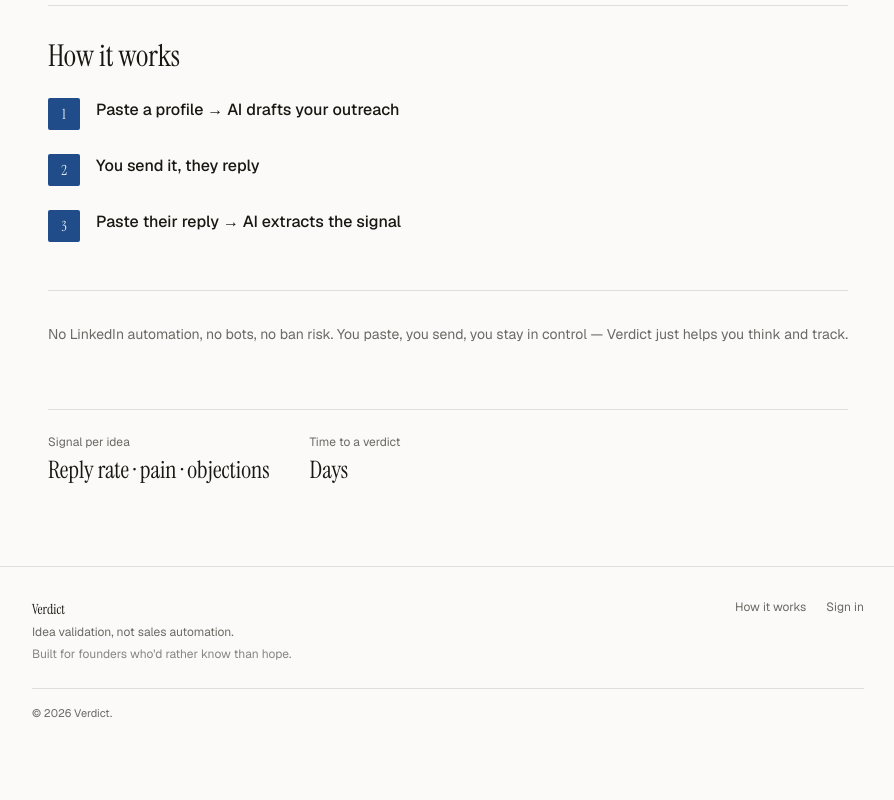
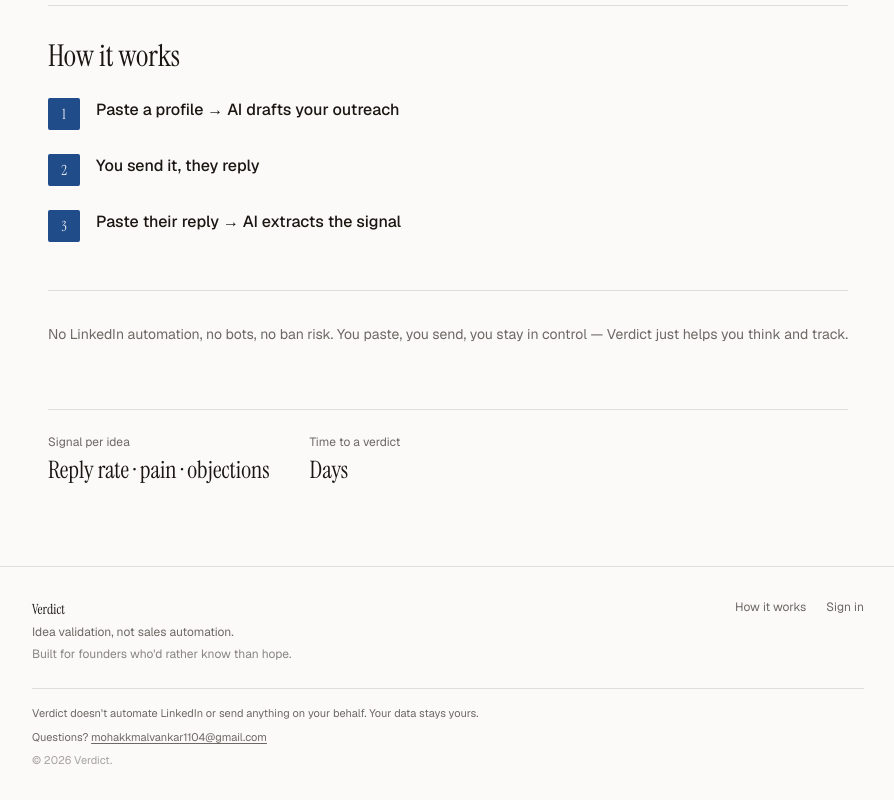
Before and after one commit to mohakkm/Mark-1, a Next.js app: page / in a window 1280 px wide. Shown: the part 609-1409 px from the top of the page, without its empty margins (192-1086 px from the left). Before the commit the page ends 1363 px from the top, so only its background shows below. Built offline with nearby package versions, Linux system fonts and the light colour scheme; no server answers.

Commit message:
random commit 1

```diff
--- a/src/components/site-footer.tsx
+++ b/src/components/site-footer.tsx
@@ -42,9 +42,21 @@ export function SiteFooter({ links }: SiteFooterProps) {
           )}
         </div>
 
-        <p className="mt-6 border-t border-border pt-4 text-[11px] text-muted-foreground">
-          © 2026 Verdict.
-        </p>
+        <div className="mt-6 border-t border-border pt-4 space-y-1.5">
+          <p className="text-[11px] leading-relaxed text-muted-foreground">
+            Verdict doesn&apos;t automate LinkedIn or send anything on your behalf. Your data stays yours.
+          </p>
+          <p className="text-[11px] text-muted-foreground">
+            Questions?{" "}
+            <a
+              href="mailto:mohakkmalvankar1104@gmail.com"
+              className="underline underline-offset-2 transition-colors hover:text-foreground"
+            >
+              mohakkmalvankar1104@gmail.com
+            </a>
+          </p>
+          <p className="text-[11px] text-muted-foreground/60">© 2026 Verdict.</p>
+        </div>
       </div>
     </footer>
   );
```
Also changed, not shown: public/favicon.png.
